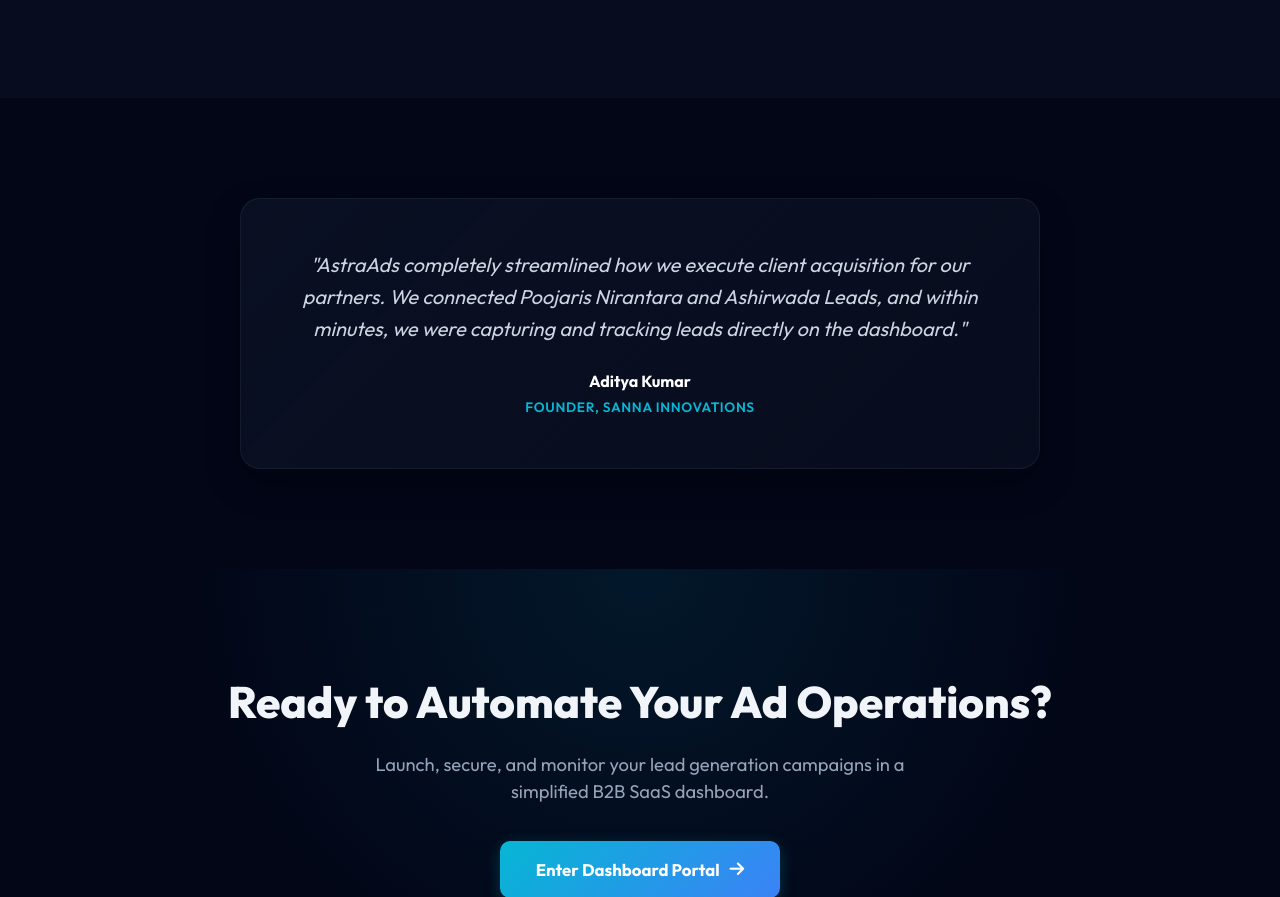
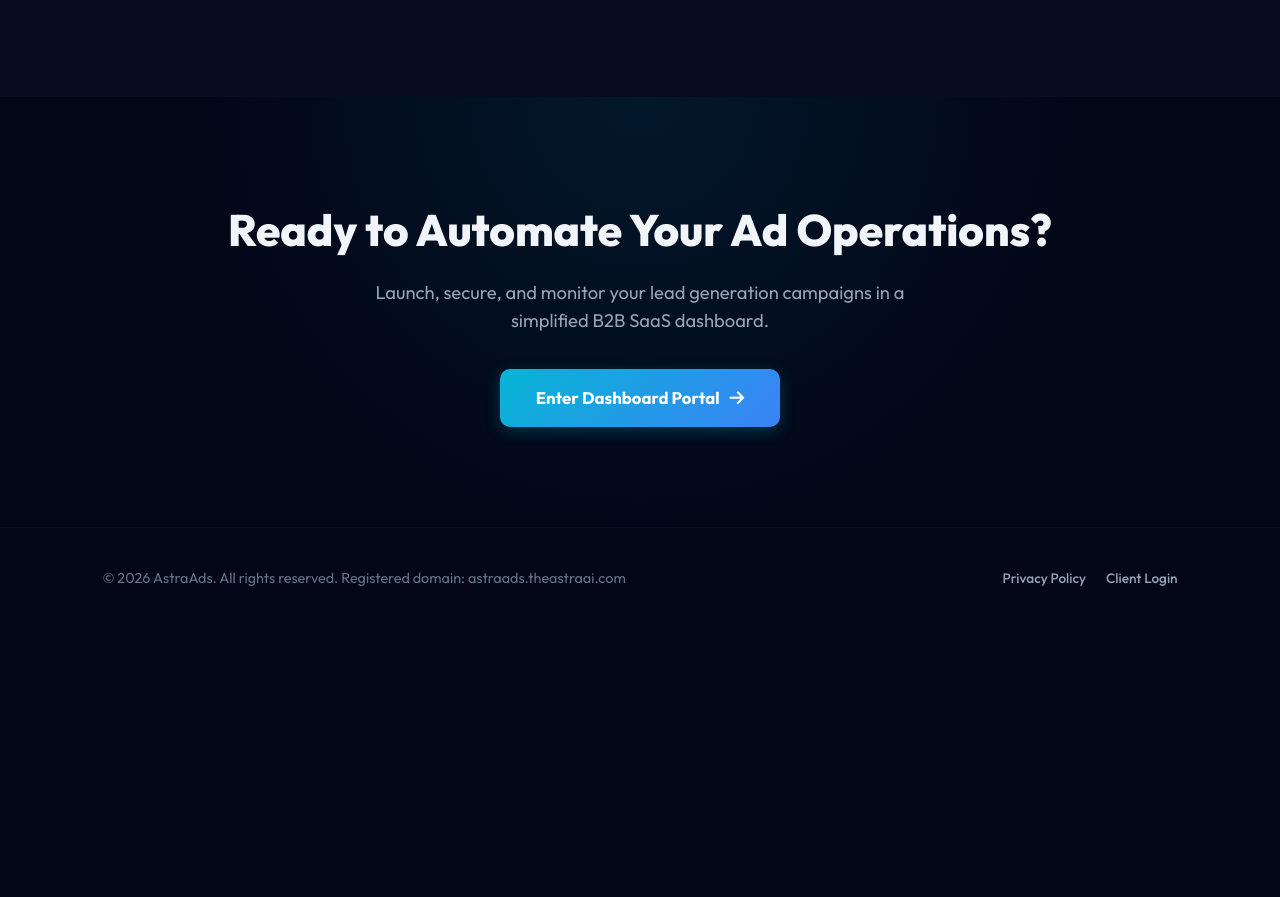
Before and after one commit to Bhuvan23-A/AstraAds, a website: page public/index.html in a window 1280 px wide. Shown: the part 2948-3845 px from the top of the page. After the commit the page ends 3577 px from the top, so only its background shows below. Drawn offline with Linux system fonts and the light colour scheme.

Commit message:
Remove testimonial card from the landing page

```diff
--- a/public/index.html
+++ b/public/index.html
@@ -578,16 +578,7 @@
     </div>
   </section>
 
-  <!-- Social Proof Section -->
-  <section class="section-container" id="proof">
-    <div class="testimonial-box">
-      <p class="testimonial-text">
-        "AstraAds completely streamlined how we execute client acquisition for our partners. We connected Poojaris Nirantara and Ashirwada Leads, and within minutes, we were capturing and tracking leads directly on the dashboard."
-      </p>
-      <div class="testimonial-author">Aditya Kumar</div>
-      <div class="testimonial-title">Founder, Sanna Innovations</div>
-    </div>
-  </section>
+
 
   <!-- Final Call to Action -->
   <section class="cta-section">
```
